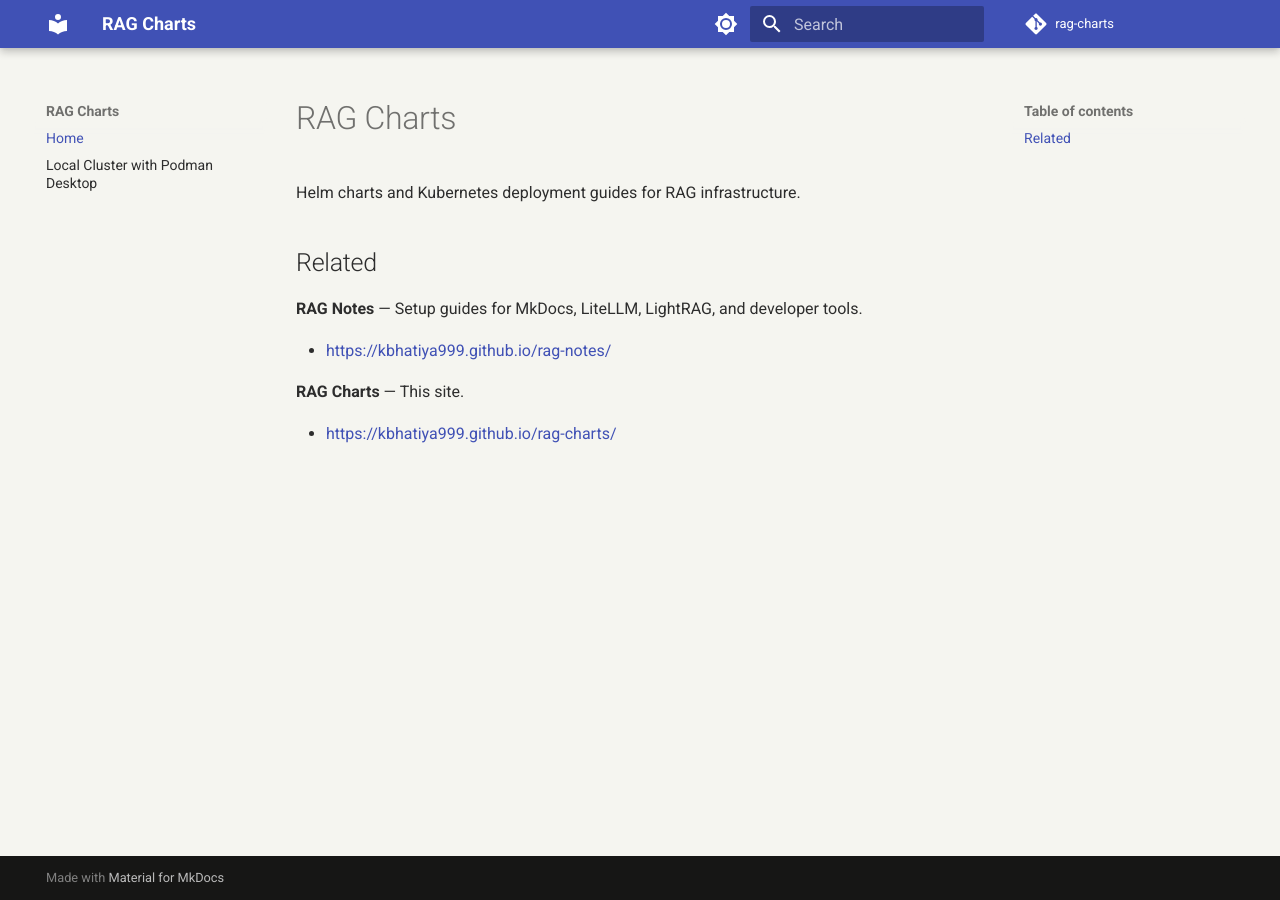
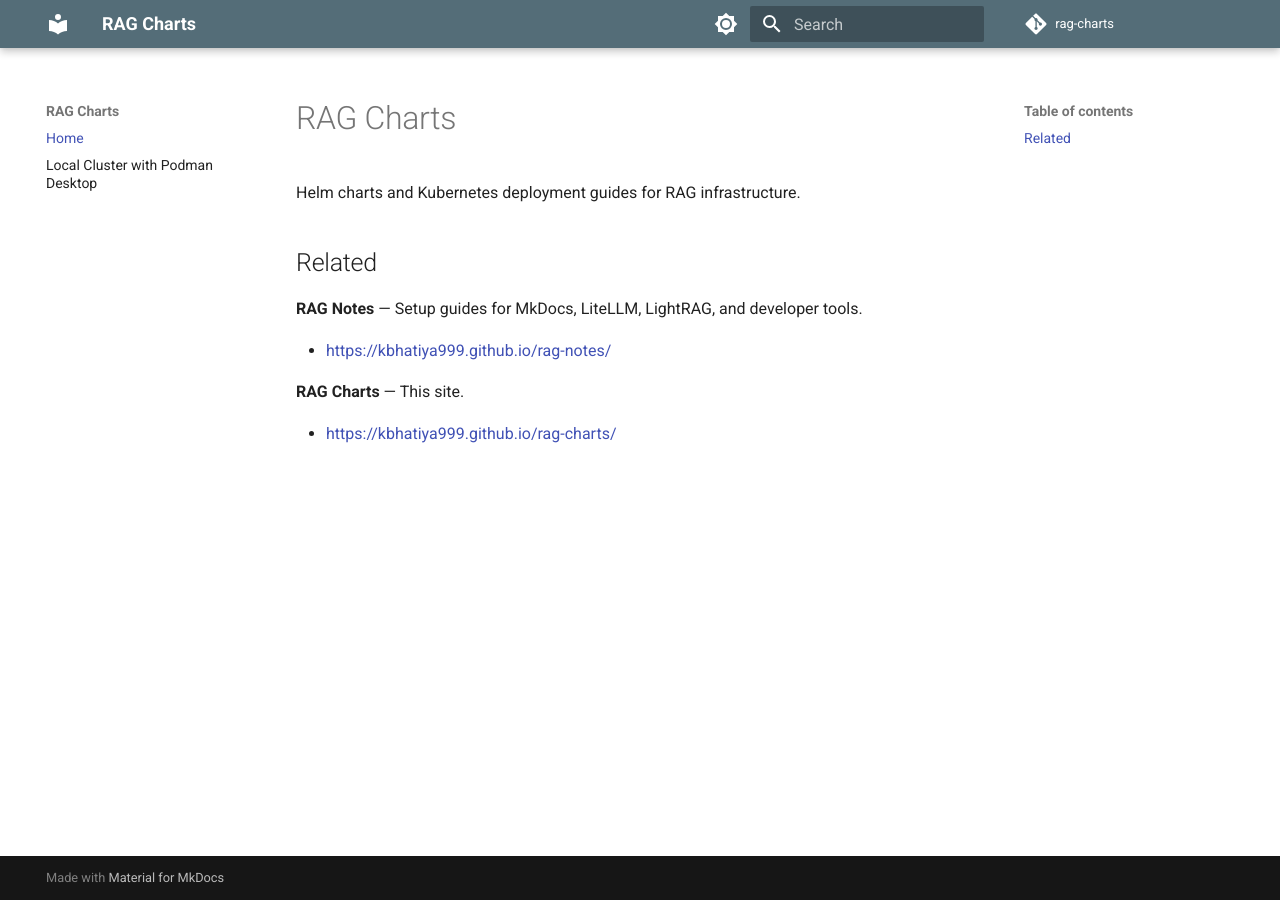
Before and after one commit to kbhatiya999/rag-charts, an MkDocs documentation site: the page built from docs/index.md, in a window 1280 px wide. Built offline with MkDocs 1.6.1 and Material for MkDocs 9.7.7, drawn with Linux system fonts in a browser that asks for light colours; comment, search, counter and statistics services are not loaded.

Commit message:
Apply blue grey/teal Material palette for light and dark mode

```diff
--- a/mkdocs.yml
+++ b/mkdocs.yml
@@ -7,14 +7,15 @@
   features:
     - content.code.copy
   palette:
-    # Palette toggle for light mode
     - scheme: default
+      primary: blue grey
+      accent: teal
       toggle:
         icon: material/brightness-7
         name: Switch to dark mode
-
-    # Palette toggle for dark mode
     - scheme: slate
+      primary: blue grey
+      accent: teal
       toggle:
         icon: material/brightness-4
         name: Switch to light mode
@@ -25,9 +26,6 @@
   - pymdownx.superfences
   - pymdownx.snippets
 
-extra_css:
-  - stylesheets/extra.css
-
 nav:
   - Home: index.md
   - Local Cluster with Podman Desktop: podman-desktop.md
```
